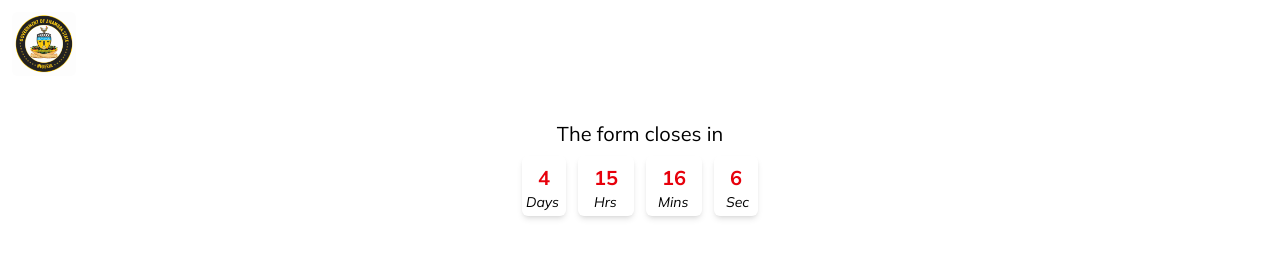
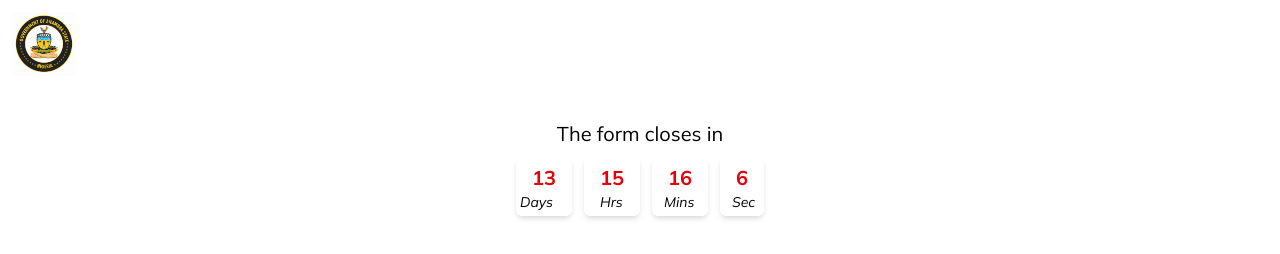
Before and after one commit to Samwise454/atma, a React (Vite) app: page / in a window 1280 px wide. Shown: the top 254 px of the page. Built offline with nearby package versions, Linux system fonts and the light colour scheme.

Commit message:
Timer updated by a week

```diff
--- a/src/components/Home.jsx
+++ b/src/components/Home.jsx
@@ -136,7 +136,7 @@ const Home = () => {
             navigate("/Expire");
         }
         else {
-            let targetDate = new Date("Aug 12, 2025 18:00:00").getTime();
+            let targetDate = new Date("Aug 21, 2025 18:00:00").getTime();
 
             //update the countdown every second
             let update = setInterval(() => {
```
